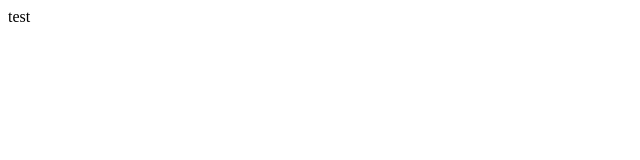
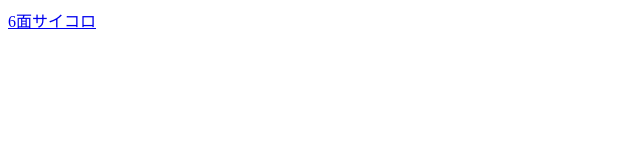
Before and after one commit to tkhsrut/js-test, a plain HTML site: page index.html in a window 1280 px wide. Shown: the whole page, without its empty margins (0-640 px from the left). Drawn offline with Linux system fonts and the light colour scheme; files whose address does not match are found by name.

Commit message:
リンク追加

```diff
--- a/index.html
+++ b/index.html
@@ -7,6 +7,6 @@
     <title>Document</title>
 </head>
 <body>
-    test
+    <a href="./saikoro/index.html">6面サイコロ</a>
 </body>
 </html>
```
